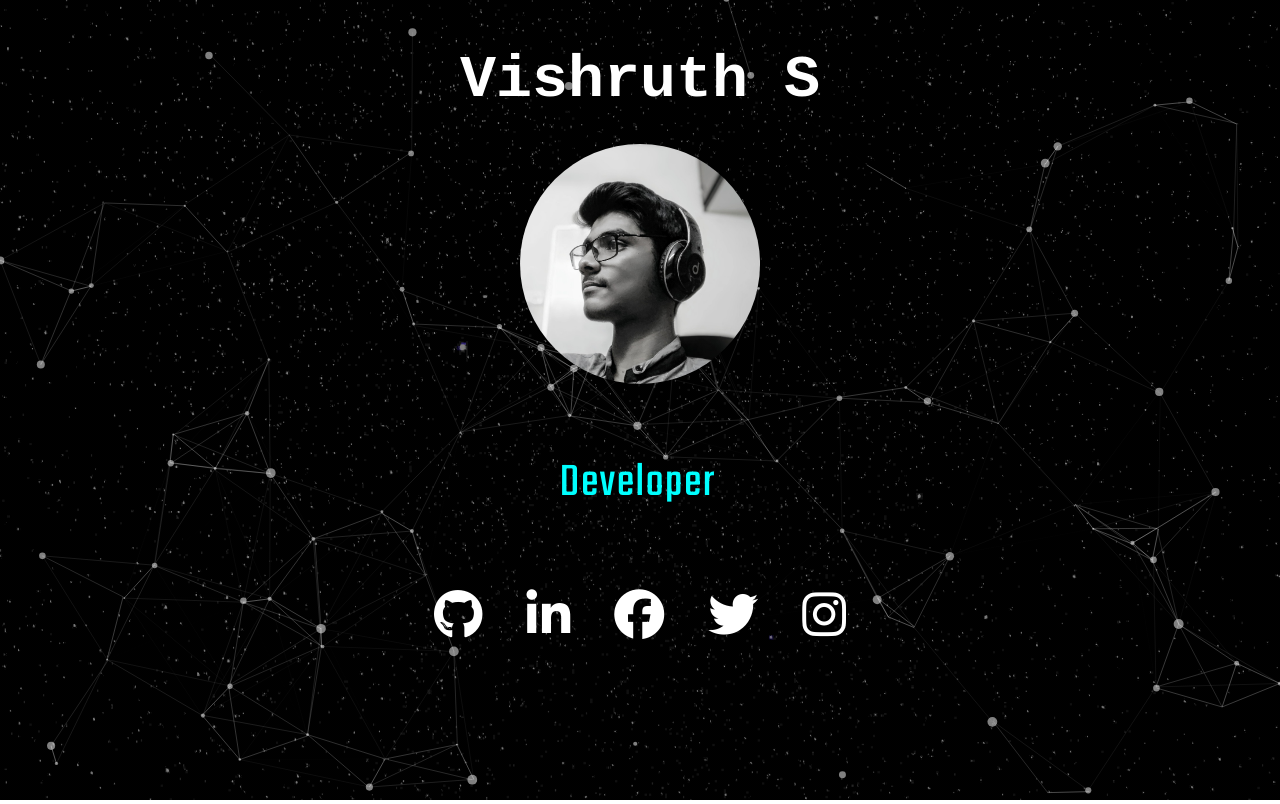
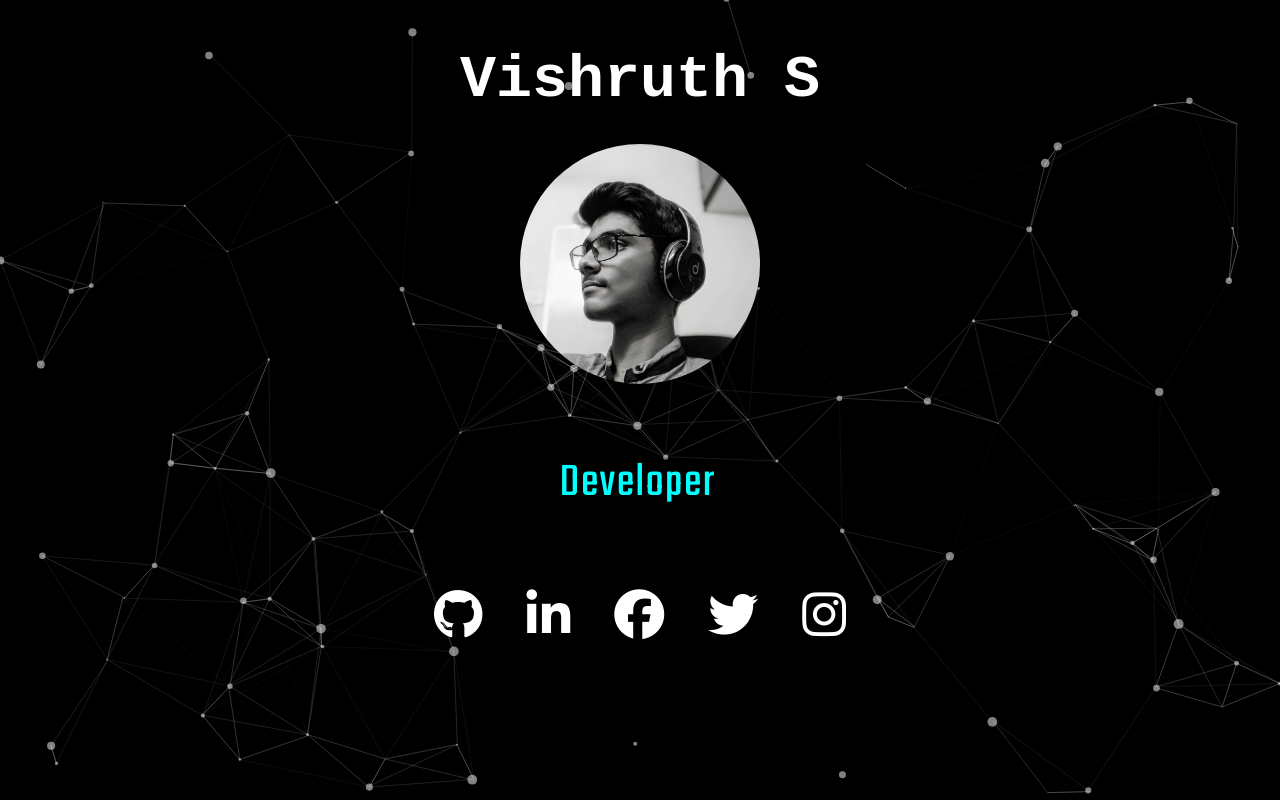
Before and after one commit to Vishruth-S/Me, a plain HTML site: page index.html in a window 1280 px wide. Drawn offline with Linux system fonts and the light colour scheme.

Commit message:
Update style.css

```diff
--- a/style.css
+++ b/style.css
@@ -7,8 +7,9 @@ body{
 {
 	height: 100%;
 	background: #000;
-	background-image: linear-gradient(rgba(0,0,0,0.5),rgba(0,0,0,0.5)),url(img3.jpg);
+	background-image: linear-gradient(rgba(0,0,0,0.5),rgba(0,0,0,0.5));
 	background-size: cover;
+	background-color: #000;
 	background-position: center;
 }
 .main-title{
```
